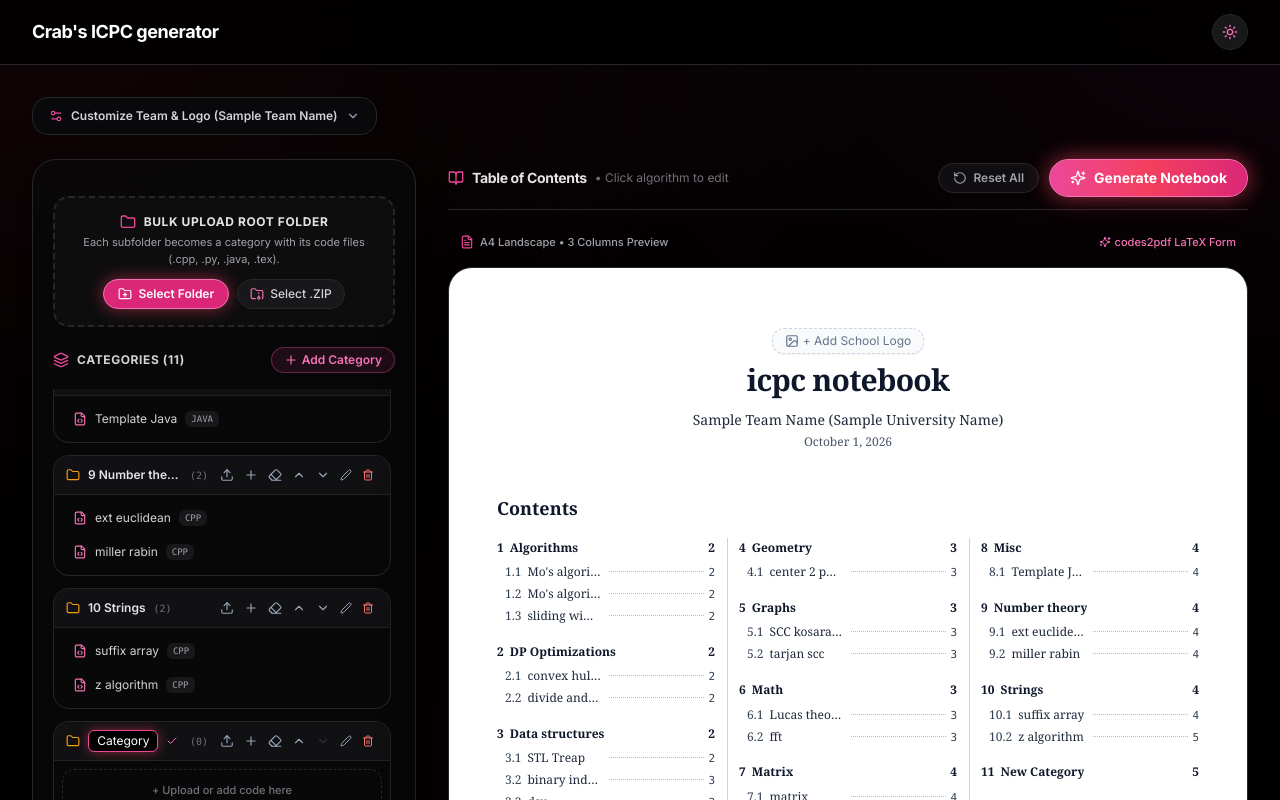
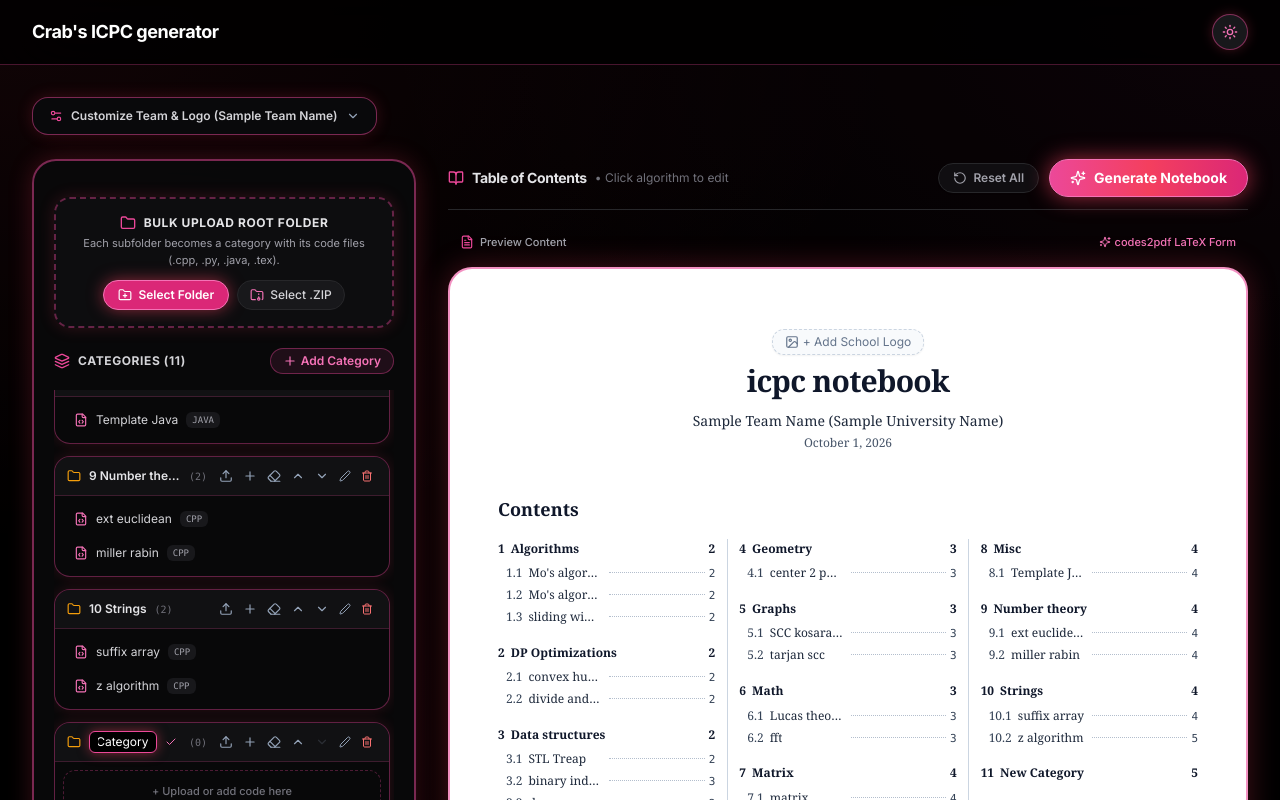
Before and after one commit to Crablegit/ICPCGenerator, a Next.js app: page / in a window 1280 px wide. Both pictures are taken after a click on the button "Add Category". Shown: the top 800 px of the page. Built offline with nearby package versions, Linux system fonts and the light colour scheme.

Commit message:
style: rename preview label to Preview Content and add neon colored border highlights to all frames

```diff
--- a/src/app/page.tsx
+++ b/src/app/page.tsx
@@ -262,7 +262,7 @@ export default function HomePage() {
           <motion.button
             whileTap={{ scale: 0.98 }}
             onClick={() => setShowConfig(!showConfig)}
-            className="flex items-center space-x-2 text-xs font-semibold text-slate-700 dark:text-zinc-300 hover:text-indigo-600 dark:hover:text-pink-400 bg-white dark:bg-zinc-950 border border-slate-200 dark:border-zinc-800 hover:border-indigo-400 dark:hover:border-pink-500/50 hover:shadow-[0_0_12px_rgba(99,102,241,0.3)] dark:hover:shadow-[0_0_14px_rgba(244,63,94,0.4)] rounded-2xl px-4 py-2.5 backdrop-blur-xl transition cursor-pointer shadow-sm"
+            className="flex items-center space-x-2 text-xs font-semibold text-slate-700 dark:text-zinc-300 hover:text-indigo-600 dark:hover:text-pink-400 bg-white dark:bg-zinc-950 border border-indigo-300/80 dark:border-pink-500/50 shadow-[0_0_12px_rgba(99,102,241,0.12)] dark:shadow-[0_0_16px_rgba(244,63,94,0.18)] hover:border-indigo-500 dark:hover:border-pink-400 hover:shadow-[0_0_18px_rgba(99,102,241,0.25)] dark:hover:shadow-[0_0_22px_rgba(244,63,94,0.35)] rounded-2xl px-4 py-2.5 backdrop-blur-xl transition cursor-pointer"
           >
             <Settings2 className="h-3.5 w-3.5 text-indigo-600 dark:text-pink-500" />
             <span>Customize Team & Logo ({notebook.config.teamName || 'Team Notebook'})</span>
@@ -290,7 +290,7 @@ export default function HomePage() {
         {/* 2-Column Responsive Layout */}
         <div className="grid grid-cols-1 lg:grid-cols-12 gap-8 items-start">
           {/* Left Column: Categories & Bulk Upload (4 cols) with Neon Border */}
-          <div className="lg:col-span-4 bg-white/95 dark:bg-zinc-950/80 rounded-3xl border border-slate-200 dark:border-zinc-800 hover:border-indigo-400/60 dark:hover:border-pink-500/50 hover:shadow-[0_0_20px_rgba(99,102,241,0.15)] dark:hover:shadow-[0_0_25px_rgba(244,63,94,0.2)] p-5 backdrop-blur-2xl shadow-xl transition-all">
+          <div className="lg:col-span-4 bg-white/95 dark:bg-zinc-950/90 rounded-3xl border-2 border-indigo-300/80 dark:border-pink-500/50 shadow-[0_0_20px_rgba(99,102,241,0.14)] dark:shadow-[0_0_25px_rgba(244,63,94,0.22)] hover:border-indigo-500 dark:hover:border-pink-400 hover:shadow-[0_0_28px_rgba(99,102,241,0.25)] dark:hover:shadow-[0_0_32px_rgba(244,63,94,0.35)] p-5 backdrop-blur-2xl transition-all">
             <SectionManager
               sections={notebook.sections}
               selectedSnippetId={selectedSnippet?.id || null}
--- a/src/components/Navbar.tsx
+++ b/src/components/Navbar.tsx
@@ -11,7 +11,7 @@ interface NavbarProps {
 
 export const Navbar: React.FC<NavbarProps> = ({ theme, onToggleTheme }) => {
   return (
-    <header className="sticky top-0 z-40 w-full border-b border-slate-200/80 dark:border-zinc-800 bg-white/80 dark:bg-black/80 backdrop-blur-2xl transition-colors">
+    <header className="sticky top-0 z-40 w-full border-b border-indigo-200/70 dark:border-pink-500/30 bg-white/80 dark:bg-black/80 backdrop-blur-2xl transition-colors">
       <div className="flex h-16 items-center justify-between px-4 sm:px-8 max-w-7xl mx-auto">
         {/* Brand: Title ONLY (no logo icon, no PRO badge) */}
         <div className="flex items-center">
@@ -27,7 +27,7 @@ export const Navbar: React.FC<NavbarProps> = ({ theme, onToggleTheme }) => {
             whileHover={{ scale: 1.05 }}
             transition={{ type: 'spring', stiffness: 500, damping: 25 }}
             onClick={onToggleTheme}
-            className="flex h-9 w-9 items-center justify-center rounded-full border border-slate-200 dark:border-zinc-800 bg-slate-100 dark:bg-zinc-900 text-slate-700 dark:text-slate-300 hover:border-indigo-500 hover:shadow-[0_0_12px_rgba(99,102,241,0.5)] dark:hover:border-pink-500 dark:hover:shadow-[0_0_14px_rgba(244,63,94,0.6)] transition shadow-sm cursor-pointer"
+            className="flex h-9 w-9 items-center justify-center rounded-full border border-indigo-300/80 dark:border-pink-500/50 shadow-[0_0_10px_rgba(99,102,241,0.15)] dark:shadow-[0_0_12px_rgba(244,63,94,0.25)] bg-slate-100 dark:bg-zinc-900 text-slate-700 dark:text-slate-300 hover:border-indigo-500 hover:shadow-[0_0_14px_rgba(99,102,241,0.5)] dark:hover:border-pink-500 dark:hover:shadow-[0_0_16px_rgba(244,63,94,0.6)] transition cursor-pointer"
             title={theme === 'dark' ? 'Switch to Light Mode' : 'Switch to Dark Mode'}
             aria-label="Toggle theme"
           >
--- a/src/components/SectionManager.tsx
+++ b/src/components/SectionManager.tsx
@@ -315,7 +315,7 @@ export const SectionManager: React.FC<SectionManagerProps> = ({
         className={`rounded-2xl border-2 border-dashed p-4 text-center transition-all ${
           isDragging
             ? 'border-indigo-500 shadow-[0_0_20px_rgba(99,102,241,0.5)] bg-indigo-50/50 dark:border-pink-500 dark:shadow-[0_0_22px_rgba(244,63,94,0.6)] dark:bg-pink-500/10'
-            : 'border-slate-200 dark:border-zinc-800 bg-slate-50/60 dark:bg-zinc-900/40 hover:border-indigo-500 hover:shadow-[0_0_15px_rgba(99,102,241,0.3)] dark:hover:border-pink-500 dark:hover:shadow-[0_0_16px_rgba(244,63,94,0.4)]'
+            : 'border-indigo-300/80 dark:border-pink-500/40 shadow-[0_0_12px_rgba(99,102,241,0.1)] dark:shadow-[0_0_16px_rgba(244,63,94,0.18)] bg-slate-50/60 dark:bg-zinc-900/40 hover:border-indigo-500 hover:shadow-[0_0_18px_rgba(99,102,241,0.25)] dark:hover:border-pink-400 dark:hover:shadow-[0_0_22px_rgba(244,63,94,0.35)]'
         }`}
       >
         <div className="flex items-center justify-center space-x-2 text-slate-800 dark:text-zinc-200 mb-1">
@@ -389,10 +389,10 @@ export const SectionManager: React.FC<SectionManagerProps> = ({
         {sections.map((section, secIdx) => (
           <div
             key={section.id}
-            className="rounded-2xl border border-slate-200 dark:border-zinc-800/90 bg-white dark:bg-zinc-950/80 overflow-hidden shadow-sm transition-all hover:border-indigo-400/80 dark:hover:border-pink-500/60 hover:shadow-[0_0_16px_rgba(99,102,241,0.2)] dark:hover:shadow-[0_0_18px_rgba(244,63,94,0.3)]"
+            className="rounded-2xl border border-indigo-200/90 dark:border-pink-500/40 bg-white dark:bg-zinc-950/80 overflow-hidden shadow-[0_0_10px_rgba(99,102,241,0.08)] dark:shadow-[0_0_14px_rgba(244,63,94,0.15)] transition-all hover:border-indigo-400 dark:hover:border-pink-400 hover:shadow-[0_0_16px_rgba(99,102,241,0.2)] dark:hover:shadow-[0_0_20px_rgba(244,63,94,0.28)]"
           >
             {/* Section Header */}
-            <div className="flex items-center justify-between bg-slate-50/80 dark:bg-zinc-900/60 px-3 py-2 border-b border-slate-100 dark:border-zinc-800/80">
+            <div className="flex items-center justify-between bg-slate-50/80 dark:bg-zinc-900/60 px-3 py-2 border-b border-indigo-100 dark:border-pink-500/20">
               <div className="flex items-center space-x-2 flex-1 min-w-0">
                 <Folder className="h-3.5 w-3.5 text-amber-500 shrink-0" />
                 {editingSectionId === section.id ? (
@@ -494,7 +494,7 @@ export const SectionManager: React.FC<SectionManagerProps> = ({
               {section.snippets.length === 0 ? (
                 <div
                   onClick={() => handleTriggerSectionFileUpload(section.id)}
-                  className="group flex flex-col items-center justify-center py-3 px-2 rounded-xl border border-dashed border-slate-200 dark:border-zinc-800 hover:border-indigo-500 hover:shadow-[0_0_12px_rgba(99,102,241,0.3)] dark:hover:border-pink-500 dark:hover:shadow-[0_0_14px_rgba(244,63,94,0.4)] text-slate-400 dark:text-zinc-500 hover:text-indigo-600 dark:hover:text-pink-400 cursor-pointer transition text-center"
+                  className="group flex flex-col items-center justify-center py-3 px-2 rounded-xl border border-dashed border-indigo-200/80 dark:border-pink-500/30 hover:border-indigo-500 hover:shadow-[0_0_12px_rgba(99,102,241,0.3)] dark:hover:border-pink-500 dark:hover:shadow-[0_0_14px_rgba(244,63,94,0.4)] text-slate-400 dark:text-zinc-500 hover:text-indigo-600 dark:hover:text-pink-400 cursor-pointer transition text-center"
                 >
                   <span className="text-[11px] font-medium">+ Upload or add code here</span>
                 </div>
--- a/src/components/SnippetDrawer.tsx
+++ b/src/components/SnippetDrawer.tsx
@@ -47,10 +47,10 @@ export const SnippetDrawer: React.FC<SnippetDrawerProps> = ({
             animate={{ scale: 1, opacity: 1, y: 0 }}
             exit={{ scale: 0.94, opacity: 0, y: 10 }}
             transition={{ type: 'spring', damping: 25, stiffness: 400 }}
-            className="relative w-full max-w-2xl max-h-[85vh] flex flex-col rounded-3xl border border-slate-200 dark:border-zinc-800 hover:border-indigo-400 dark:hover:border-pink-500/60 shadow-2xl dark:shadow-[0_25px_60px_rgba(0,0,0,0.9)] hover:shadow-[0_0_25px_rgba(99,102,241,0.25)] dark:hover:shadow-[0_0_30px_rgba(244,63,94,0.35)] bg-white dark:bg-black overflow-hidden z-10 text-slate-900 dark:text-zinc-100 transition-all"
+            className="relative w-full max-w-2xl max-h-[85vh] flex flex-col rounded-3xl border-2 border-indigo-300 dark:border-pink-500/70 shadow-[0_0_30px_rgba(99,102,241,0.25)] dark:shadow-[0_0_40px_rgba(244,63,94,0.45)] hover:border-indigo-500 dark:hover:border-pink-400 bg-white dark:bg-black overflow-hidden z-10 text-slate-900 dark:text-zinc-100 transition-all"
           >
             {/* Header */}
-            <div className="flex items-center justify-between px-5 py-3.5 border-b border-slate-100 dark:border-zinc-800 bg-slate-50 dark:bg-zinc-950">
+            <div className="flex items-center justify-between px-5 py-3.5 border-b border-indigo-100 dark:border-pink-500/30 bg-slate-50 dark:bg-zinc-950">
               <div className="flex items-center space-x-2.5 flex-1 mr-4">
                 {snippet.isTex ? (
                   <FileText className="h-4 w-4 text-amber-500 shrink-0" />
--- a/src/components/TocPreview.tsx
+++ b/src/components/TocPreview.tsx
@@ -84,7 +84,7 @@ export const TocPreview: React.FC<TocPreviewProps> = ({
       <div className="flex items-center justify-between px-3 py-2 mb-2 text-[11px] text-slate-500 dark:text-zinc-400 font-medium">
         <div className="flex items-center space-x-1.5">
           <FileText className="h-3.5 w-3.5 text-indigo-600 dark:text-pink-500" />
-          <span>A4 Landscape • 3 Columns Preview</span>
+          <span>Preview Content</span>
         </div>
         <div className="flex items-center space-x-1 text-indigo-600 dark:text-pink-400">
           <Sparkles className="h-3 w-3" />
@@ -93,7 +93,7 @@ export const TocPreview: React.FC<TocPreviewProps> = ({
       </div>
 
       {/* Physical Paper Document Simulation with Neon Rim Glow */}
-      <div className="w-full rounded-3xl bg-white text-slate-900 shadow-xl dark:shadow-[0_25px_60px_rgba(0,0,0,0.85)] border border-slate-200 dark:border-zinc-800 hover:border-indigo-400/60 dark:hover:border-pink-500/50 hover:shadow-[0_0_25px_rgba(99,102,241,0.18)] dark:hover:shadow-[0_0_30px_rgba(244,63,94,0.25)] p-6 sm:p-12 font-serif min-h-[550px] transition-all">
+      <div className="w-full rounded-3xl bg-white text-slate-900 border-2 border-indigo-300/90 dark:border-pink-500/60 shadow-[0_0_25px_rgba(99,102,241,0.18)] dark:shadow-[0_0_30px_rgba(244,63,94,0.28)] hover:border-indigo-500 dark:hover:border-pink-400 hover:shadow-[0_0_35px_rgba(99,102,241,0.28)] dark:hover:shadow-[0_0_40px_rgba(244,63,94,0.4)] p-6 sm:p-12 font-serif min-h-[550px] transition-all">
         {/* Title Header with Interactive School Logo */}
         <div
           onDragOver={(e) => { e.preventDefault(); setIsHoveringLogoArea(true); }}
```
Also changed, not shown: src/components/ConfigPanel.tsx (+12 -12 lines).
